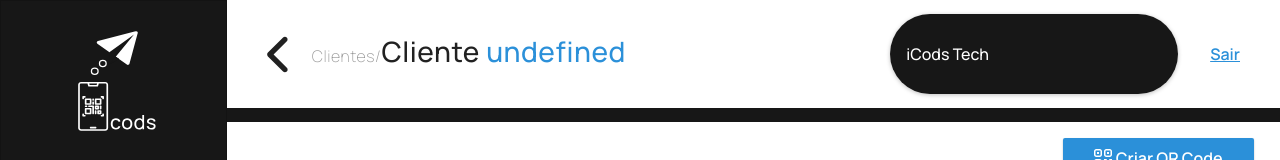
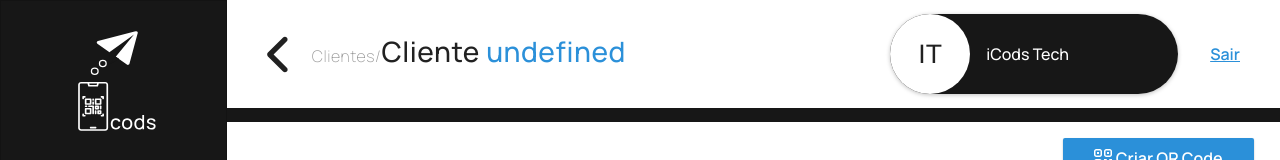
Before and after one commit to ICods-tech/icods-web, a Next.js app: page /enterprise/lots in a window 1280 px wide. Shown: the top 160 px of the page. Built offline with nearby package versions, Linux system fonts and the light colour scheme; no server answers.

Commit message:
fix: uncoment avatar component

```diff
--- a/src/components/Enterprise/ClientsSection/Header/index.tsx
+++ b/src/components/Enterprise/ClientsSection/Header/index.tsx
@@ -83,7 +83,7 @@ export const HeaderClient = ({ pageType, name, client= "", id="", position }: He
       {headerTypes[pageType]()}
       <RightSectionContainer>
         <NameAndPositionOuterContainer>
-          {/* <Avatar fgColor="rgba(0, 0, 0, 0.87)" color="#fff" name={name} round size={'5rem'} /> */}
+          <Avatar fgColor="rgba(0, 0, 0, 0.87)" color="#fff" name={name} round size={'5rem'} />
           <NameAndPositionTextContainer>
             <NameAndPositionText>{name}</NameAndPositionText>
             {/* Aguardando criação da funcionalidade na API */}
```
